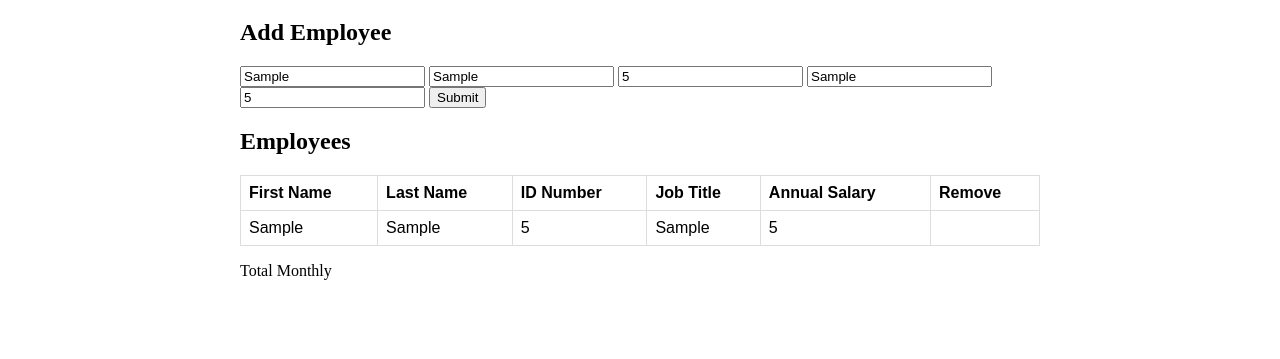
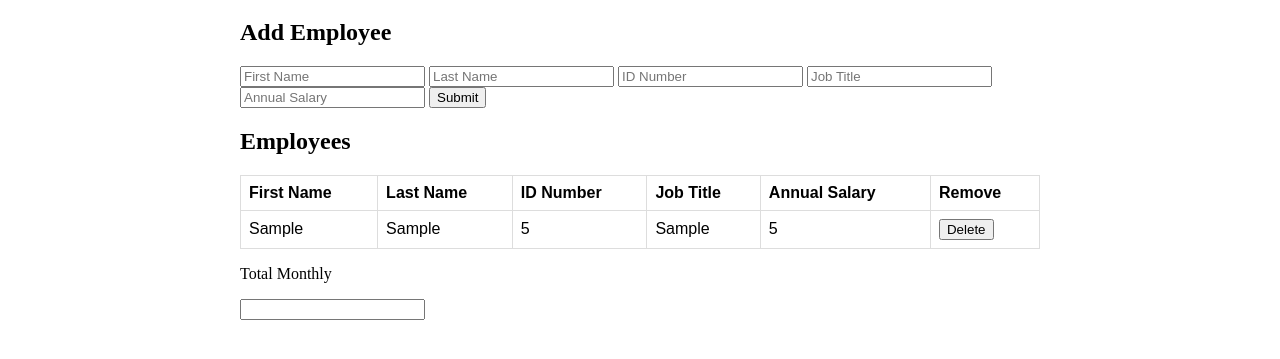
Before and after one commit to Greg-04/weekend-salary-calculator, a website: page index.html in a window 1280 px wide. Both pictures are taken after typing "Sample", "Sample", "5", "Sample", "5" into the empty fields and a click on the button "Submit". Shown: the part 61-420 px from the top of the page. Drawn offline with Linux system fonts and the light colour scheme.

Commit message:
working on adding monthly total and adding class to footer

```diff
--- a/client.js
+++ b/client.js
@@ -1,38 +1,37 @@
+
 function submitForm(event) {
     console.log('Submit employee');
-
-        // Find the input field and assign the value to our variable
+    // Assigning input values to variables
     let firstName = document.querySelector('#firstNameInput').value;
     let lastName = document.querySelector('#lastNameInput').value;
     let idNumber = document.querySelector('#idInput').value;
     let jobTitle = document.querySelector('#titleInput').value;
     let annualSalary = document.querySelector('#annualSalaryInput').value;
 
-        // Find the tbody on the page so that we can append to it
+    // Append to the body of the table
     let employeeTable = document.querySelector('#employeeList');
-        // let lastIndex = temperatureTable.lastElementChild;
-        // let tableData = Number(lastIndex.firstElementChild.innerHTML);
+
+    // Add values to table
     employeeTable.innerHTML += `
-            <tr>
     <td>${firstName}</td>
     <td>${lastName}</td>
     <td>${idNumber}</td>
     <td>${jobTitle}</td>
     <td>${annualSalary}</td>
-                <td><button onclick="deleteRow(event)>Delete</button></td>
-            </tr>
+    <td><button onclick="deleteRow(event)">Delete</button></td>
 `;
 
-let monthlySalary = annualSalary / 12;
-console.log(monthlySalary);
 
+    //Reset form
+    document.querySelector("#addEmployeeForm").reset();
 };
 
+//Creating monthly total variable
 let monthlyTotal = 0;
 
 
-
+//Function to delete row with button
 function deleteRow(event) {
     console.log('delete row');
-    event.target.parentNode.remove();
+    event.target.parentNode.parentNode.remove();
 }
--- a/index.html
+++ b/index.html
@@ -37,6 +37,7 @@
       </main>
       <footer id="footer">
         <p>Total Monthly</p>
+        <input id="total"/>
       </footer>
     </div>
   <script src="client.js"></script>
```
Lines whose indentation alone changed are shown as unchanged.
